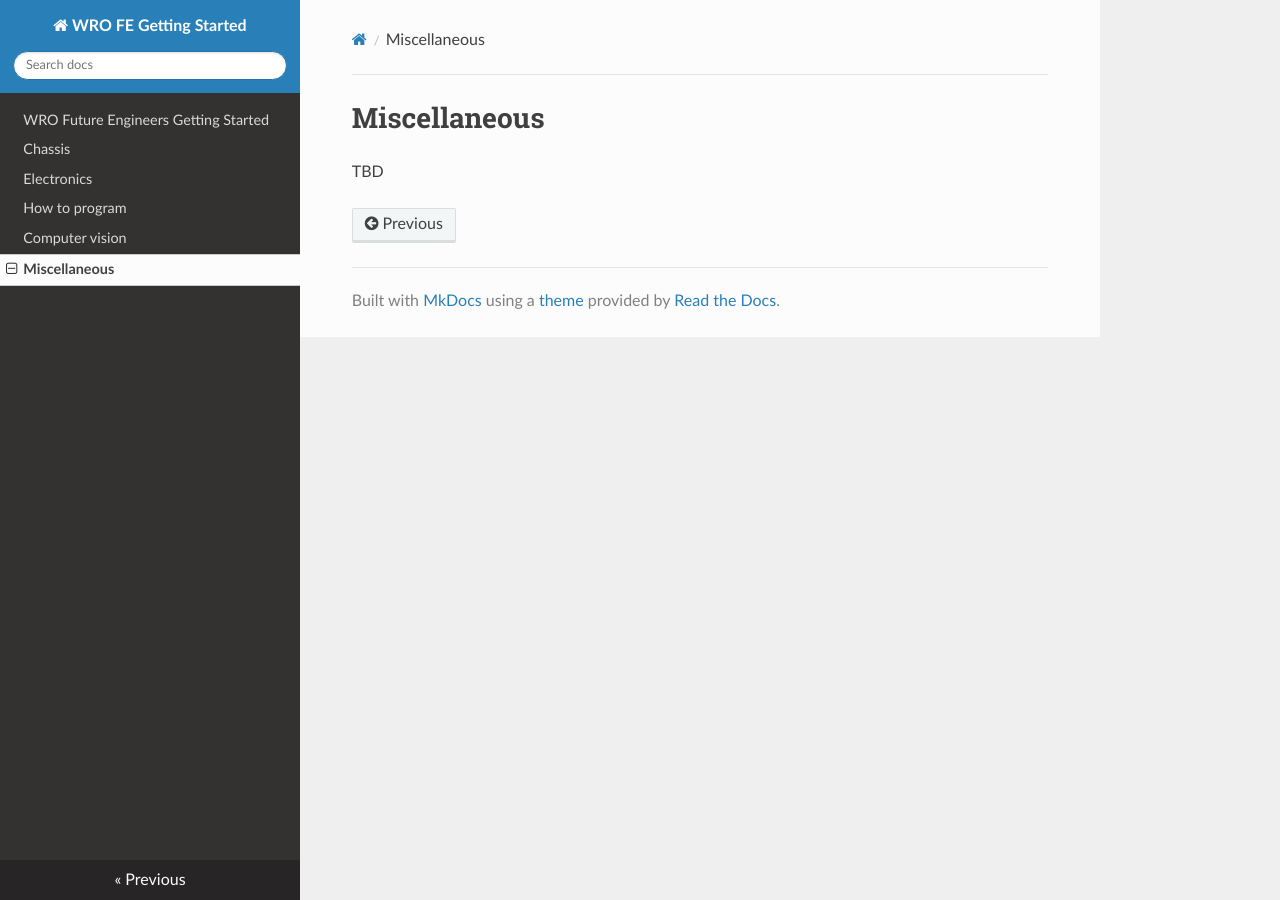
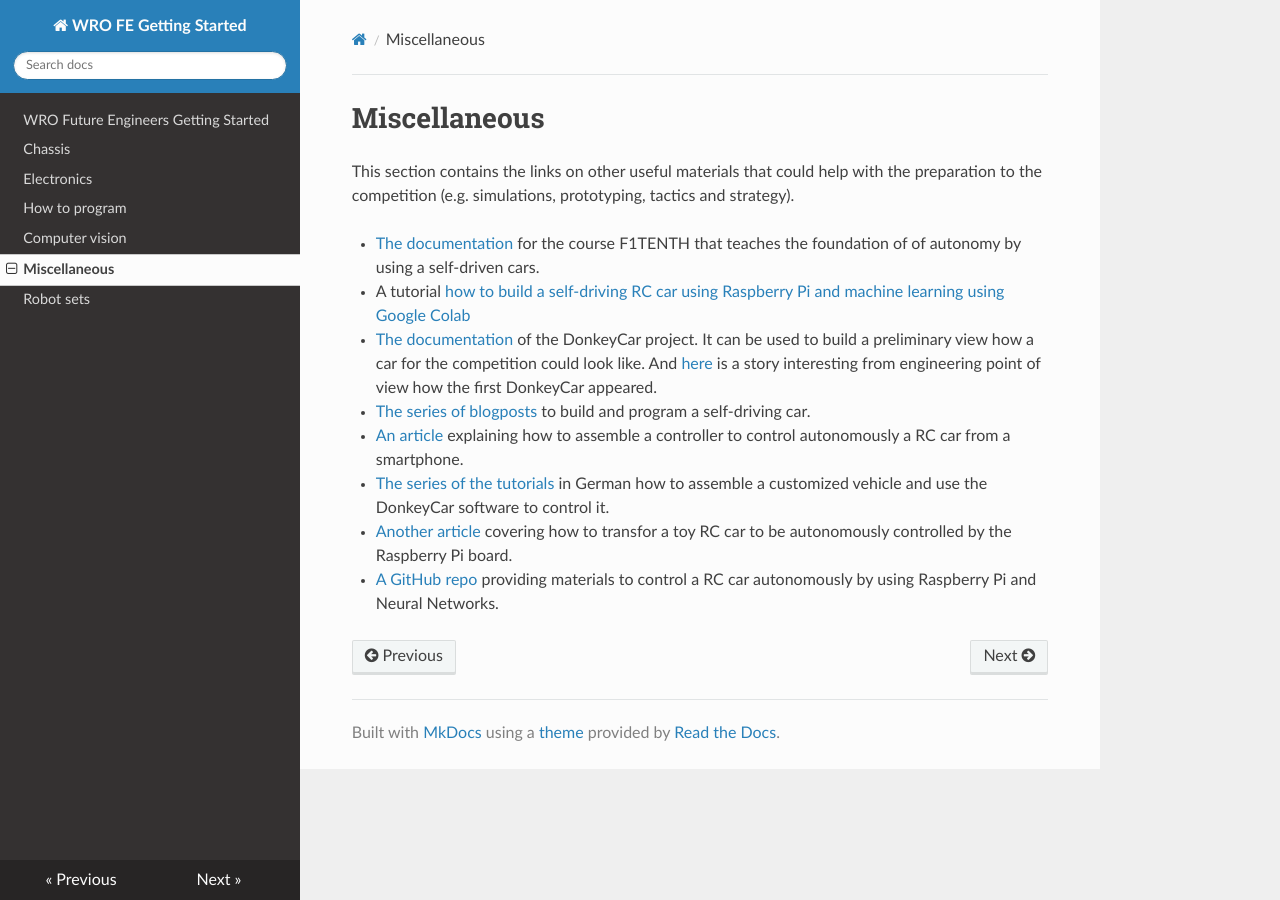
Before and after one commit to World-Robot-Olympiad-Association/future-engineers-gs, an MkDocs documentation site: the page built from docs/p05-misc.md, in a window 1280 px wide. Built offline with MkDocs 1.6.1, drawn with Linux system fonts in a browser that asks for light colours; nearby versions of some CDN libraries.

Commit message:
initial version for review

```diff
--- a/docs/p05-misc.md
+++ b/docs/p05-misc.md
@@ -6,4 +6,20 @@ authors:
 ---
 # Miscellaneous
 
-TBD
+This section contains the links on other useful materials that could help with the preparation to the competition (e.g. simulations, prototyping, tactics and strategy).
+
+  * [The documentation](https://f1tenth.org/learn.html){target=_blank} for the course F1TENTH that teaches the foundation of of autonomy by using a self-driven cars.
+
+  * A tutorial [how to build a self-driving RC car using Raspberry Pi and machine learning using Google Colab](https://techwithsach.com/build-a-self-driving-rc-car-using-raspberry-pi-and-machine-learning-using-google-colab/){target=_blank}
+
+  * [The documentation](https://docs.donkeycar.com/){target=_blank} of the DonkeyCar project. It can be used to build a preliminary view how a car for the competition could look like. And [here](https://makezine.com/projects/build-autonomous-rc-car-raspberry-pi/){target=_blank} is a story interesting from engineering point of view how the first DonkeyCar appeared.
+
+  * [The series of blogposts](https://becominghuman.ai/building-self-driving-rc-car-series-1-intro-equipments-plan-8d9f579df45c){target=_blank} to build and program a self-driving car.
+
+  * [An article](https://medium.com/@florianherrengt/building-a-basic-self-driving-rc-car-bca6a7521753){target=_blank} explaining how to assemble a controller to control autonomously a RC car from a smartphone.
+
+  * [The series of the tutorials](https://custom-build-robots.com/roboter/autonom-fahrendes-raspberry-pi-ki-roboter-auto-software/9777){target=_blank} in German how to assemble a customized vehicle and use the DonkeyCar software to control it.
+
+  * [Another article](https://www.hackster.io/SQLCodeMonkey/raspberry-pi-autonomous-rc-car-a666a4){target=_blank} covering how to transfor a toy RC car to be autonomously controlled by the Raspberry Pi board.
+
+  * [A GitHub repo](https://github.com/multunus/autonomous-rc-car){target=_blank} providing materials to control a RC car autonomously by using Raspberry Pi and Neural Networks.
```
Also changed, not shown: docs/index.md (+2 -0 lines), docs/p02-electronics.md (+2 -0 lines), docs/p06-robot-sets.md (added, +21 -0 lines), docs/img/fe-map.png (added).
